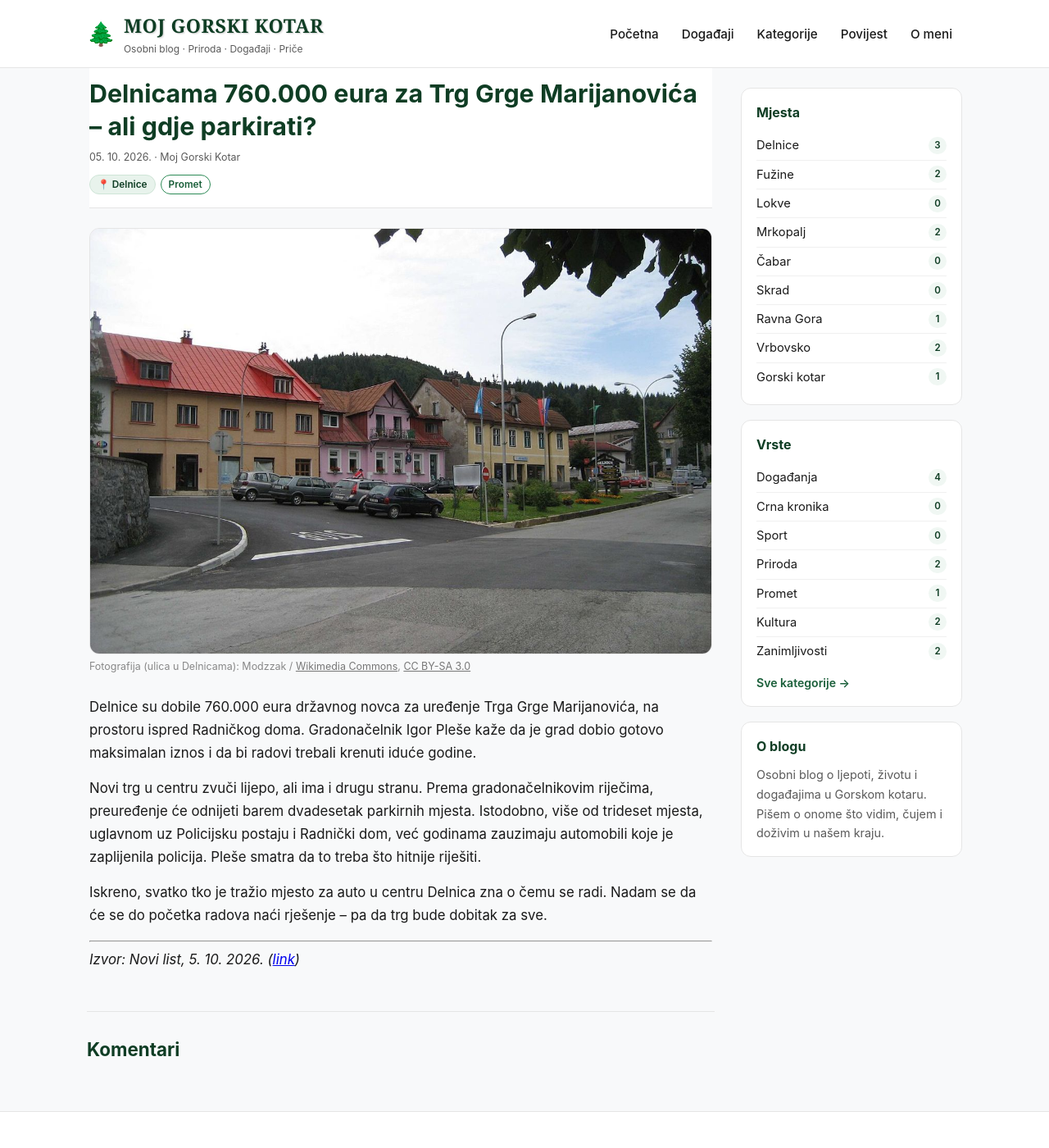
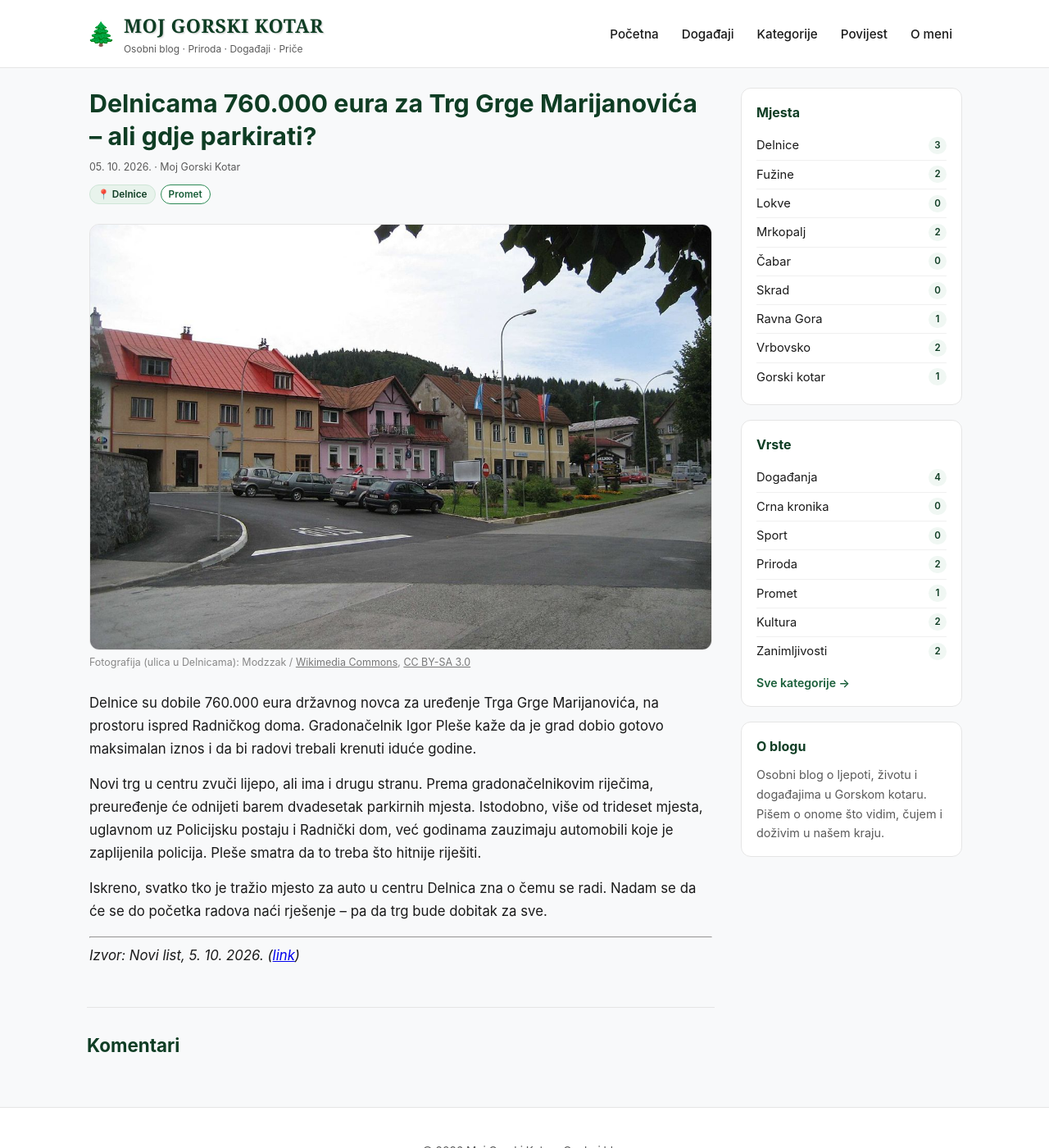
Before and after one commit to MojGK/gorski-kotar.info, a Jekyll site: the page built from _posts/2026-10-05-delnice-trg-grge-marijanovica.md, in a window 1280 px wide and 1400 px high. Shown: the whole window at 82% size. Built offline with Jekyll 4.4.1, drawn with Linux system fonts in a browser that asks for light colours; comment, search, counter and statistics services are not loaded.

Commit message:
Stil: naslov članka više nije ljepljiv, stranica kategorija centrirana

```diff
--- a/assets/css/style.css
+++ b/assets/css/style.css
@@ -308,3 +308,6 @@ footer {
   .with-sidebar { grid-template-columns: 1fr; gap: 0; }
   .site-sidebar { position: static; margin-top: 8px; }
 }
+/* naslov članka nije dio zaglavlja stranice (globalni "header" stil ga je činio ljepljivim) */
+.post-header { position: static; background: none; border-bottom: 0; padding: 0; margin-top: 24px; z-index: auto; }
+.categories-page { margin: 0 auto; }
```
